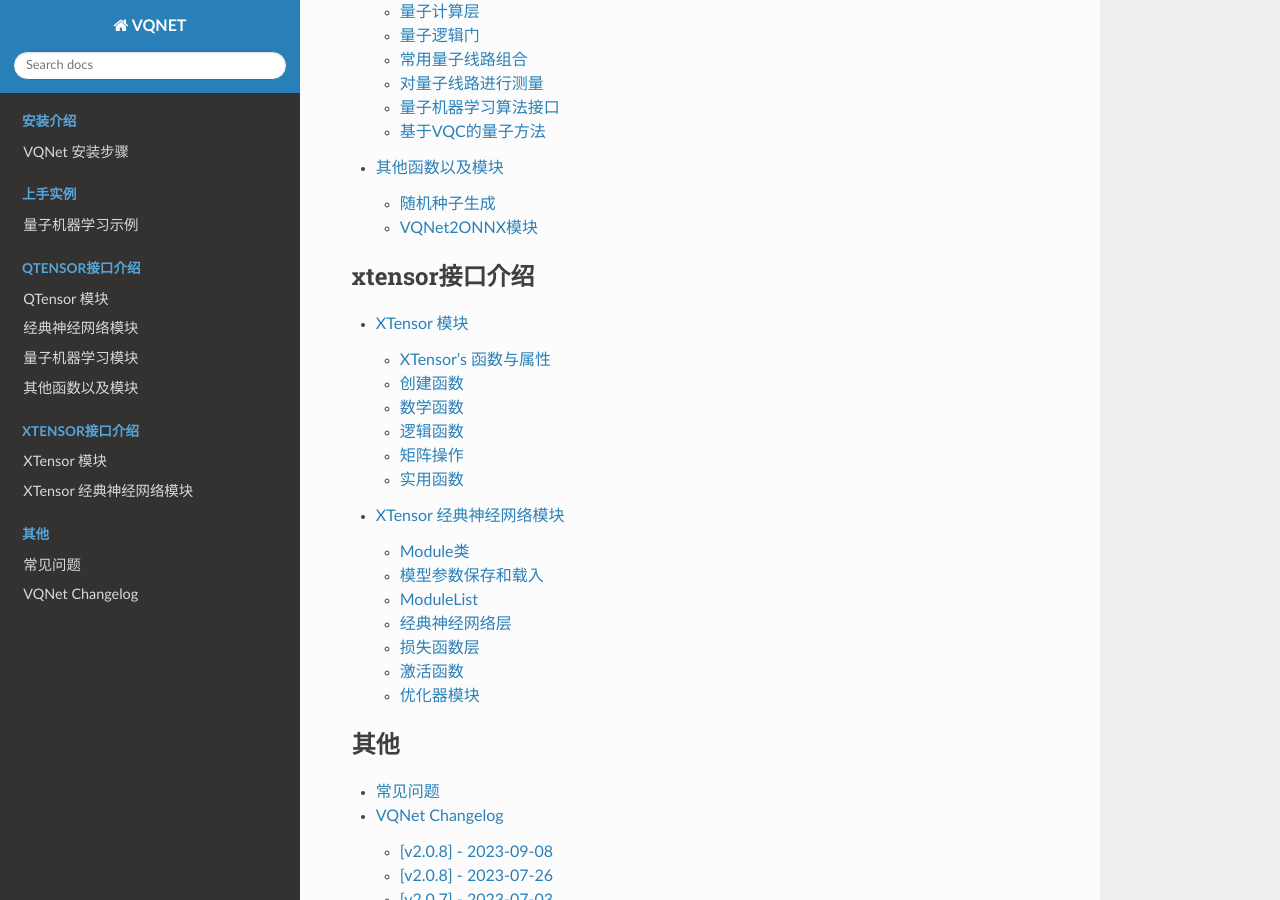
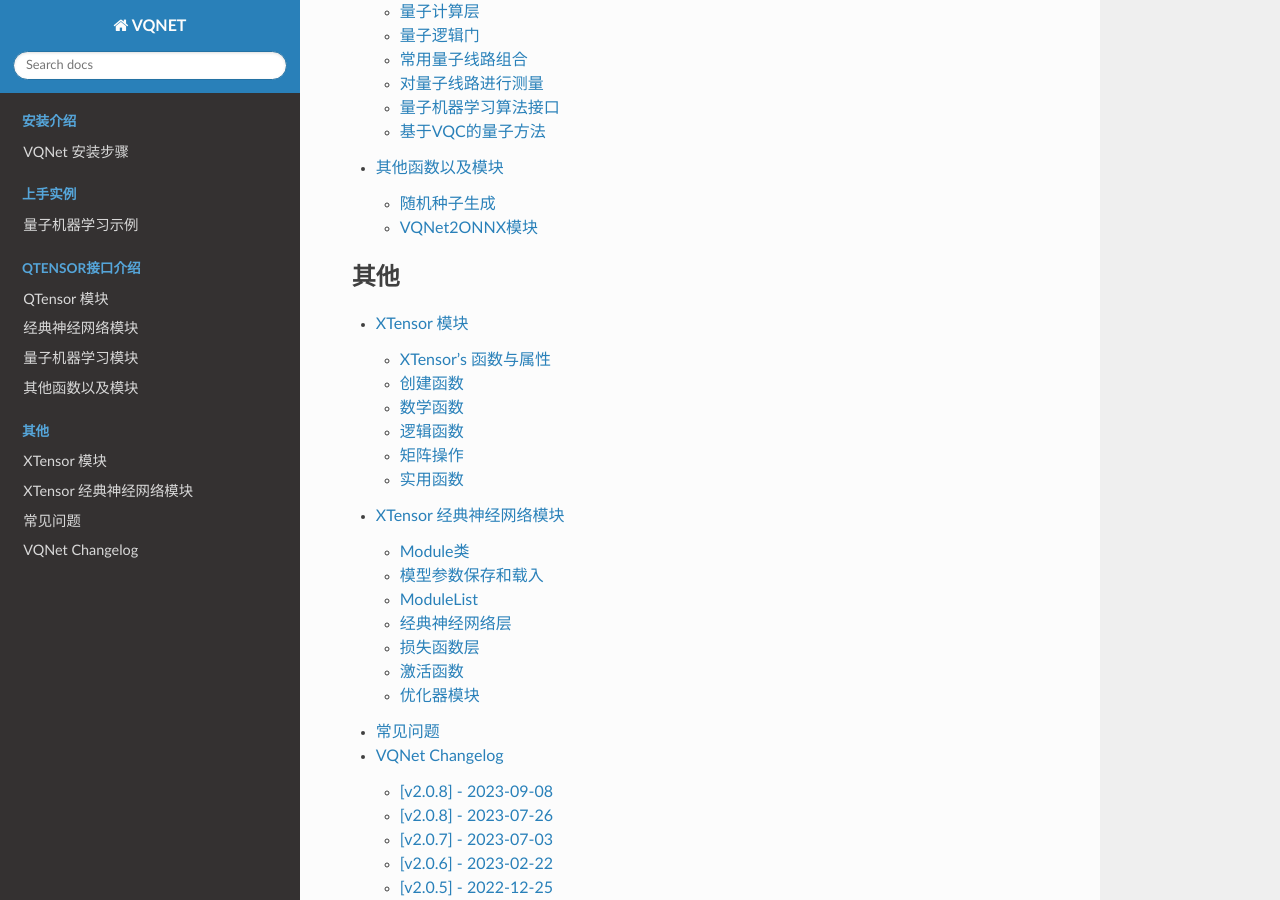
Before and after one commit to OriginQ/VQNET2.0-tutorial, a Sphinx documentation site: the page built from source/index.rst, in a window 1280 px wide and 900 px high, scrolled down 2044 px. Built offline with Sphinx 7.4.7 and the Read the Docs theme 2.0.0, drawn with Linux system fonts in a browser that asks for light colours.

Commit message:
[ref] ref xtensor pos.

```diff
--- a/source/index.rst
+++ b/source/index.rst
@@ -61,17 +61,13 @@
     rst/qnn.rst
     rst/utils.rst
 
-.. toctree::
-    :caption: xtensor接口介绍
-    :maxdepth: 2
-
-    rst/xtensor.rst
-    rst/xtensor_nn.rst
 
 
 .. toctree::
     :caption: 其他
     :maxdepth: 2
 
+    rst/xtensor.rst
+    rst/xtensor_nn.rst
     rst/FAQ.rst
     rst/CHANGELOG.rst
```
